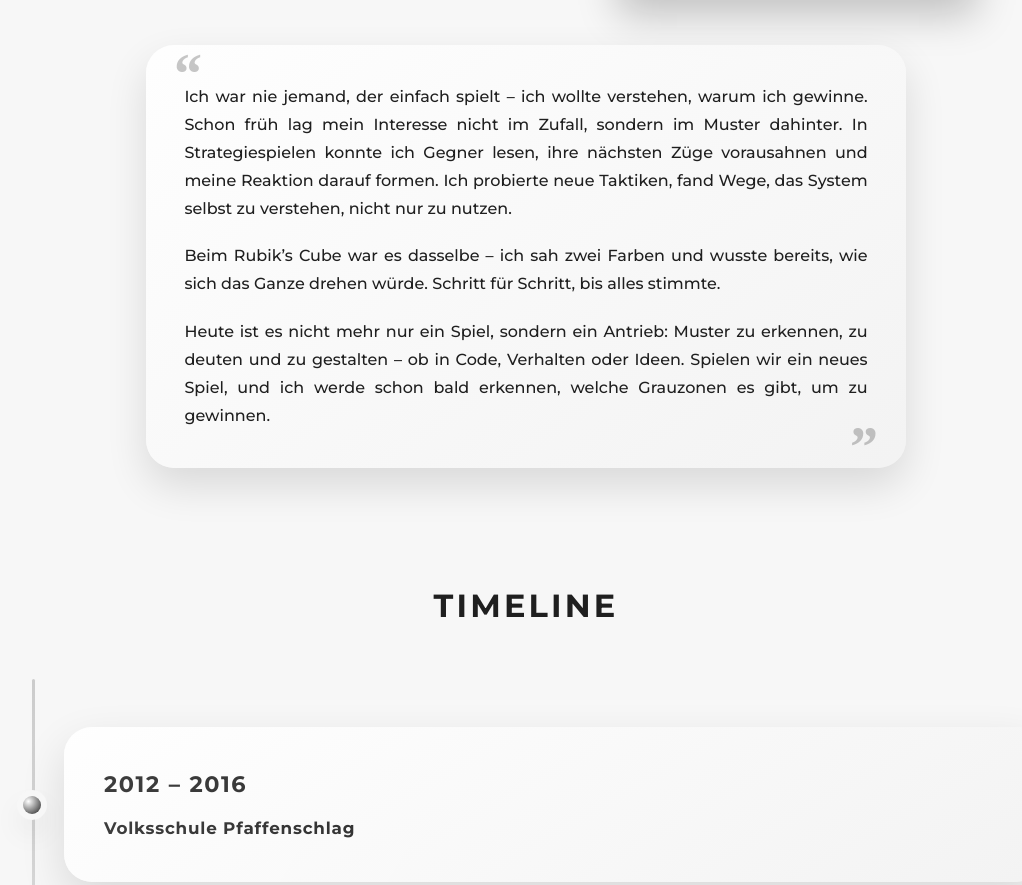
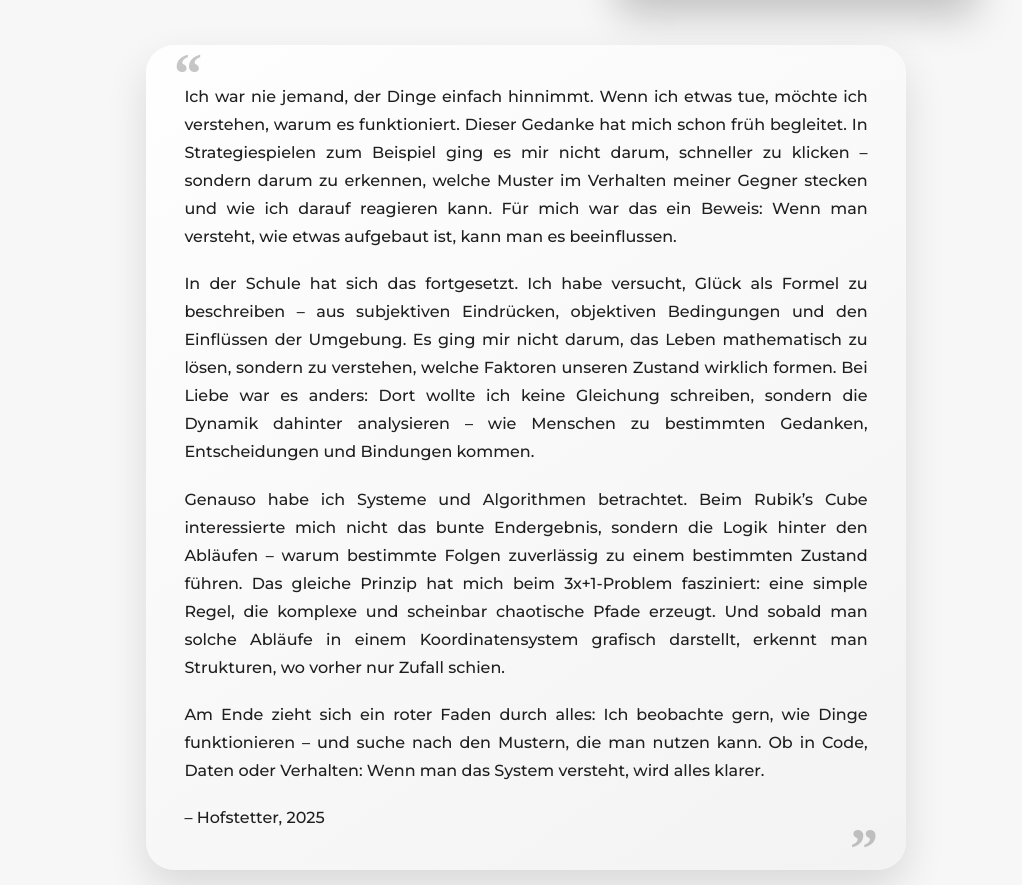
Before and after one commit to jthofstetter/pweb, a plain HTML site: page index.html in a window 1280 px wide. Shown: the part 545-1430 px from the top of the page, without its empty margins (114-1136 px from the left). Drawn offline with nearby package versions, Linux system fonts and the light colour scheme.

Commit message:
Update personal statement text

```diff
--- a/index.html
+++ b/index.html
@@ -35,24 +35,41 @@
         </div>
         <div class="intro__statement" aria-label="Persönliches Statement">
           <p>
-            Ich war nie jemand, der einfach spielt – ich wollte verstehen, warum
-            ich gewinne. Schon früh lag mein Interesse nicht im Zufall, sondern
-            im Muster dahinter. In Strategiespielen konnte ich Gegner lesen,
-            ihre nächsten Züge vorausahnen und meine Reaktion darauf formen. Ich
-            probierte neue Taktiken, fand Wege, das System selbst zu verstehen,
-            nicht nur zu nutzen.
+            Ich war nie jemand, der Dinge einfach hinnimmt. Wenn ich etwas tue,
+            möchte ich verstehen, warum es funktioniert. Dieser Gedanke hat mich
+            schon früh begleitet. In Strategiespielen zum Beispiel ging es mir
+            nicht darum, schneller zu klicken – sondern darum zu erkennen,
+            welche Muster im Verhalten meiner Gegner stecken und wie ich darauf
+            reagieren kann. Für mich war das ein Beweis: Wenn man versteht, wie
+            etwas aufgebaut ist, kann man es beeinflussen.
           </p>
           <p>
-            Beim Rubik’s Cube war es dasselbe – ich sah zwei Farben und wusste
-            bereits, wie sich das Ganze drehen würde. Schritt für Schritt, bis
-            alles stimmte.
+            In der Schule hat sich das fortgesetzt. Ich habe versucht, Glück als
+            Formel zu beschreiben – aus subjektiven Eindrücken, objektiven
+            Bedingungen und den Einflüssen der Umgebung. Es ging mir nicht
+            darum, das Leben mathematisch zu lösen, sondern zu verstehen, welche
+            Faktoren unseren Zustand wirklich formen. Bei Liebe war es anders:
+            Dort wollte ich keine Gleichung schreiben, sondern die Dynamik
+            dahinter analysieren – wie Menschen zu bestimmten Gedanken,
+            Entscheidungen und Bindungen kommen.
           </p>
           <p>
-            Heute ist es nicht mehr nur ein Spiel, sondern ein Antrieb: Muster
-            zu erkennen, zu deuten und zu gestalten – ob in Code, Verhalten oder
-            Ideen. Spielen wir ein neues Spiel, und ich werde schon bald
-            erkennen, welche Grauzonen es gibt, um zu gewinnen.
+            Genauso habe ich Systeme und Algorithmen betrachtet. Beim Rubik’s
+            Cube interessierte mich nicht das bunte Endergebnis, sondern die
+            Logik hinter den Abläufen – warum bestimmte Folgen zuverlässig zu
+            einem bestimmten Zustand führen. Das gleiche Prinzip hat mich beim
+            3x+1-Problem fasziniert: eine simple Regel, die komplexe und
+            scheinbar chaotische Pfade erzeugt. Und sobald man solche Abläufe in
+            einem Koordinatensystem grafisch darstellt, erkennt man Strukturen,
+            wo vorher nur Zufall schien.
           </p>
+          <p>
+            Am Ende zieht sich ein roter Faden durch alles: Ich beobachte gern,
+            wie Dinge funktionieren – und suche nach den Mustern, die man nutzen
+            kann. Ob in Code, Daten oder Verhalten: Wenn man das System
+            versteht, wird alles klarer.
+          </p>
+          <p>– Hofstetter, 2025</p>
         </div>
       </section>
 
```
